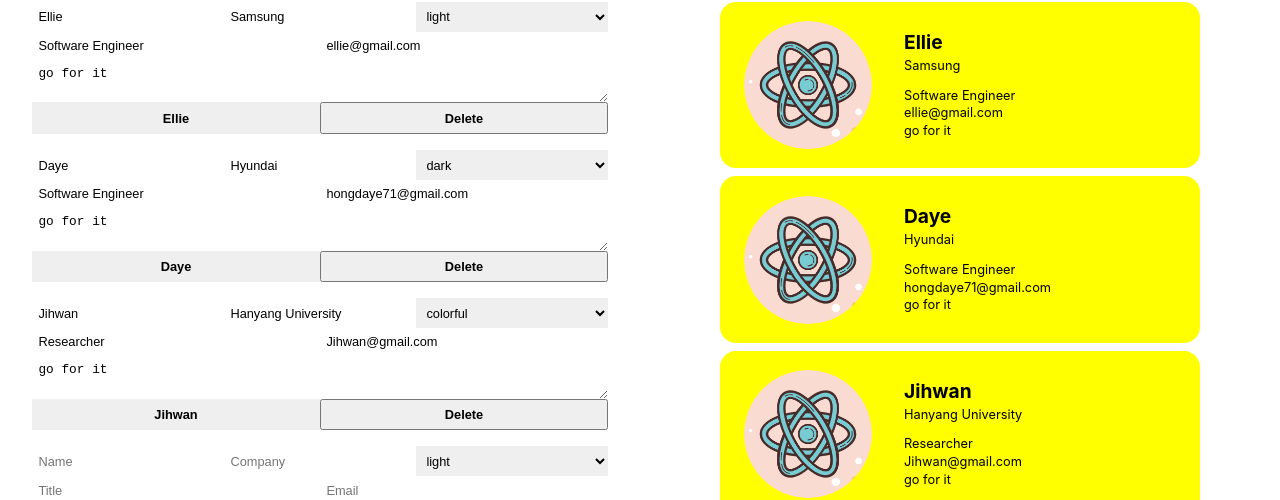
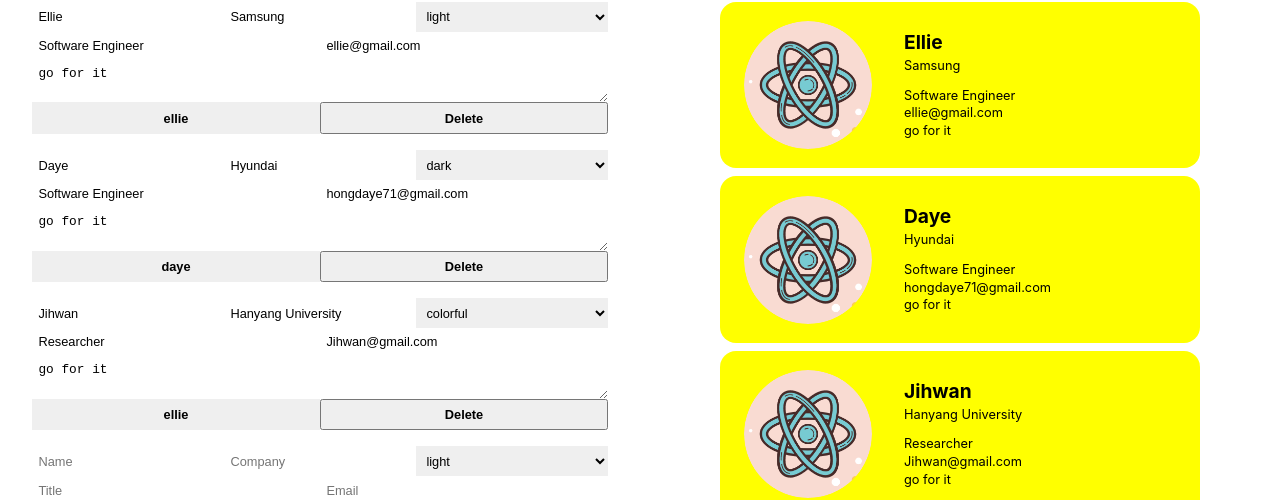
Before and after one commit to HongDaye71/React_BusinessCard, a React (Create React App) app: page /maker in a window 1280 px wide. Shown: the part 149-649 px from the top of the page. Built offline with nearby package versions, Linux system fonts and the light colour scheme; no server answers; sample sign-in values are in the browser's storage.

Commit message:
20220705_이미지업로드(로딩스피너)

```diff
--- a/src/components/card_edit_form/card_edit_form.jsx
+++ b/src/components/card_edit_form/card_edit_form.jsx
@@ -18,7 +18,6 @@
         email,
         message,
         fileName,
-        fileURL,
     } = card;
 
     const onFileChange = file => {
@@ -57,7 +56,7 @@
             <input className={styles.input} type="text" name="email" ref={emailRef} value={email} onChange={onChange}/>
             <textarea className={styles.textarea} name="message" ref={messageRef} value={message} onChange={onChange}></textarea>
             <div className={styles.fileInput}>
-                <FileInput name={name} onFileChange={onFileChange}/>
+                <FileInput name={fileName} onFileChange={onFileChange}/>
             </div>
             <Button name='Delete' onClick={onSubmit} />
         </form>
--- a/src/components/image_file_input/image_file_input.jsx
+++ b/src/components/image_file_input/image_file_input.jsx
@@ -1,17 +1,19 @@
-import React, { useRef }from 'react';
+import React, { useRef, useState }from 'react';
 import styles from './image_file_input.module.css';
 
 const Image_file_input = ({ imageUploader, name, onFileChange }) => {
+    const [loading, setLoading] = useState(false); //boolean state
     const inputRef = useRef();
     const onButtonClick = (event) => {
         event.preventDefault();
         inputRef.current.click();
     }
     const onChange = async event => {
-        console.log(event.target.files[0]);
+        setLoading(true);
         const uploaded = await imageUploader.upload(event.target.files[0]);
-        console.log(uploaded);
         //업로드가 완료되면, uploaded에 taget.files[0]할당
+        setLoading(false);
+
         onFileChange({
             name: uploaded.original_filename,
             url: uploaded.url,
@@ -26,11 +28,9 @@
             accept="image/*"
             name="file"
             onChange={onChange}/>
-        <button
-            className={styles.button}
-            onClick={onButtonClick}>
-            {name || 'No file'}
-        </button>
+        { !loading && <button className={`${styles.button} ${name ? styles.pink: styles.grey}`} onClick={onButtonClick}> {name || 'No file'}
+        </button> }
+        { loading && <div className={styles.loading}></div>}
     </div>
 };
 
--- a/src/components/image_file_input/image_file_input.module.css
+++ b/src/components/image_file_input/image_file_input.module.css
@@ -1,9 +1,11 @@
-@value makerLightGrey from '../../common/colors.css';
+@value makerLightGrey, makerLightPink, makerPink from '../../common/colors.css';
 
 .container {
   width: 100%;
   height: 100%;
   display: flex;
+  justify-content: center;
+  align-items: center;
 }
 
 .input {
@@ -12,7 +14,7 @@
 
 .button {
   width: 100%;
-  background-color: makerLightGrey;
+  height: 100%;
   font-weight: bold;
   cursor: pointer;
   border: 0;
@@ -20,6 +22,32 @@
   font-size: 0.8rem;
 }
 
+.button.grey {
+  background-color: makerLightGrey;
+}
+
+.button.pink {
+  background-color: makerLightPink;
+}
+
 .button:hover {
   opacity: 0.8;
 }
+
+.loading {
+  width: 1.5em;
+  height: 1.5em;
+  border-radius: 50%;
+  border: 3px solid makerLightGrey;
+  border-top: 3px solid makerPink;
+  animation: spin 2s linear infinite;
+}
+
+@keyframes spin {
+  0% {
+    transform: rotate(0deg);
+  }
+  100% {
+    transform: rotate(360deg);
+  }
+}
```
